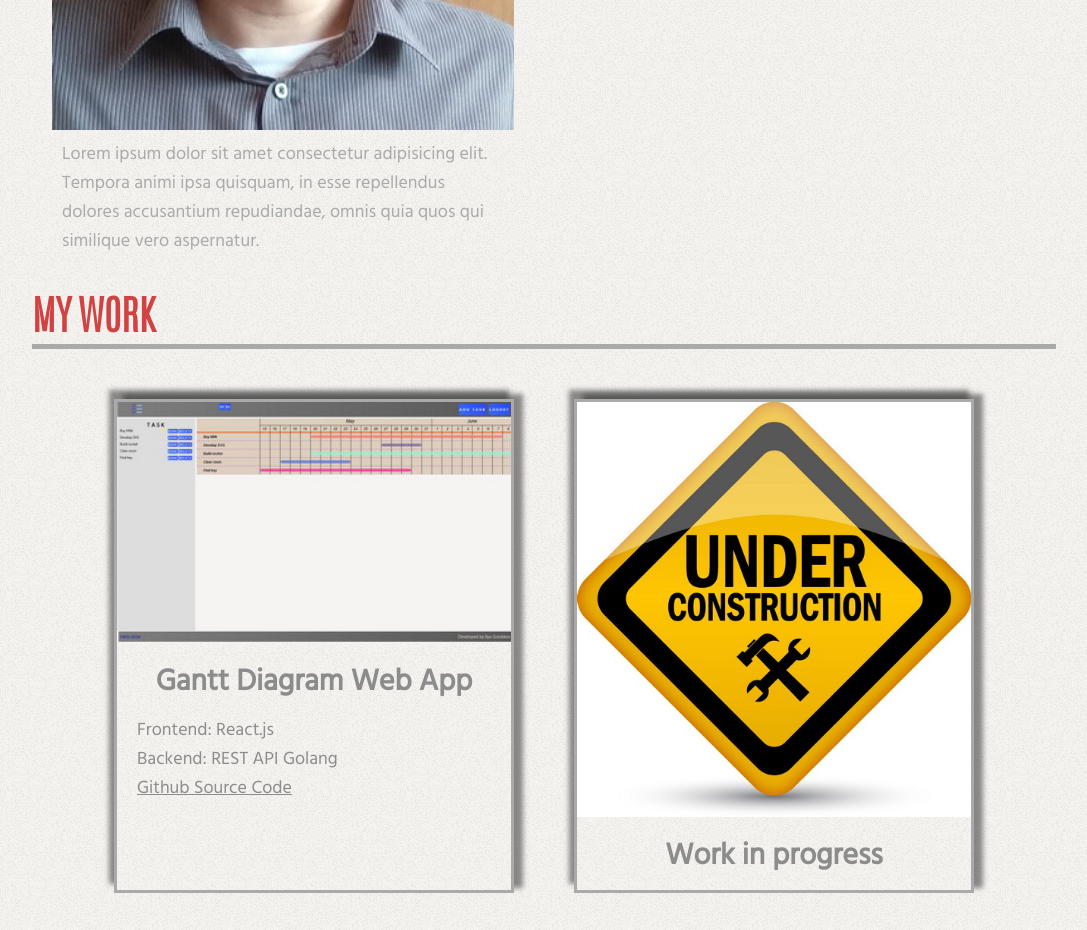
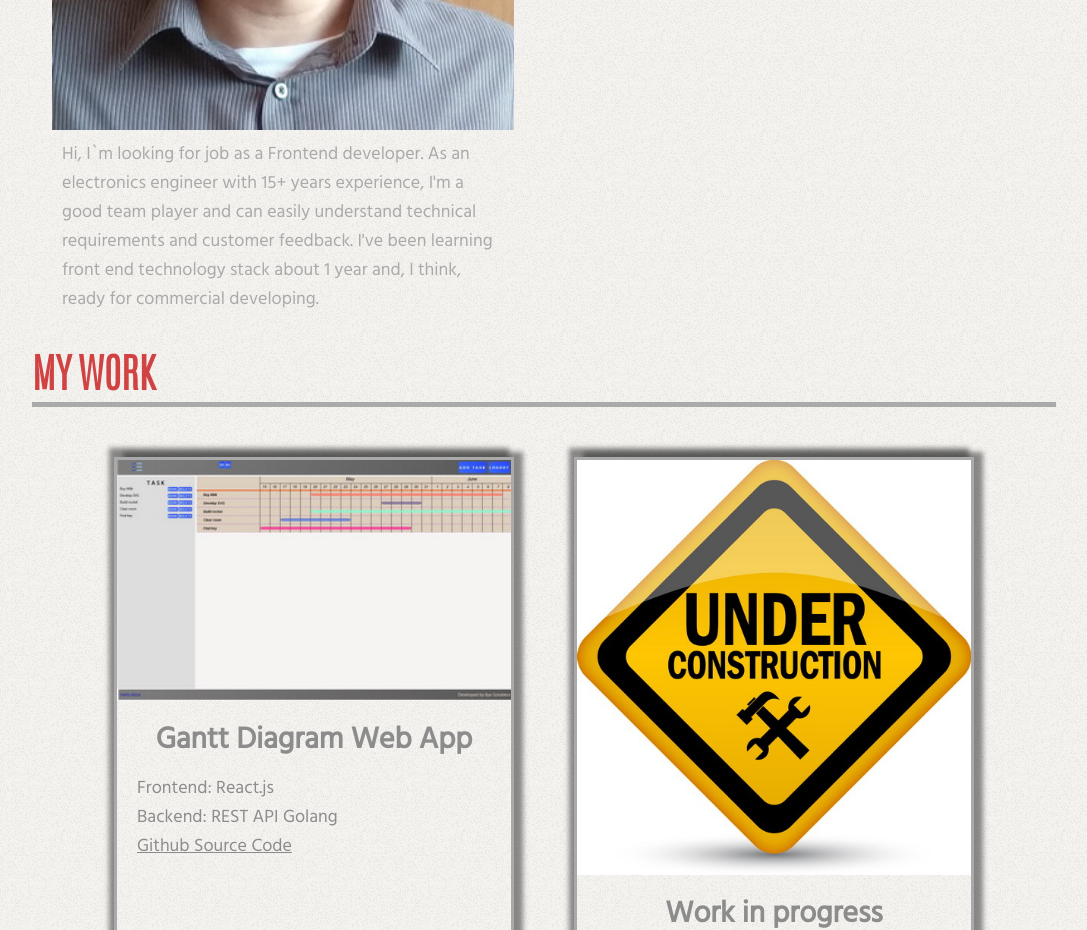
Before and after one commit to tocs77/portfolio, a website: page index.html in a window 1280 px wide. Shown: the part 920-1850 px from the top of the page, without its empty margins (96-1183 px from the left). Drawn offline with Linux system fonts and the light colour scheme.

Commit message:
Added about text

```diff
--- a/index.html
+++ b/index.html
@@ -37,9 +37,11 @@
                     <h1>About me</h1>
                     <div class="about__info__content">
                         <img src="/img/foto.jpg" alt="My photo">
-                        <p>Lorem ipsum dolor sit amet consectetur adipisicing elit.
-                            Tempora animi ipsa quisquam, in esse repellendus dolores accusantium repudiandae,
-                            omnis quia quos qui similique vero aspernatur.</p>
+                        <p>Hi, I`m looking for job as a Frontend developer.
+                            As an electronics engineer with 15+ years experience, I'm a good team player
+                            and can easily understand technical requirements and customer feedback. I've been
+                            learning front end technology stack about 1 year and, I think,
+                            ready for commercial developing.</p>
                     </div>
                 </div>
 
@@ -80,7 +82,7 @@
                             <h2>Gantt Diagram Web App</h2>
                             <p>Frontend: React.js</p>
                             <p>Backend: REST API Golang</p>
-                            <a target="_blank" rel="noopener noreferrer"href="https://github.com/tocs77/guntt">
+                            <a target="_blank" rel="noopener noreferrer" href="https://github.com/tocs77/guntt">
                                 <p>Github Source Code</p>
                             </a>
                         </div>
```
